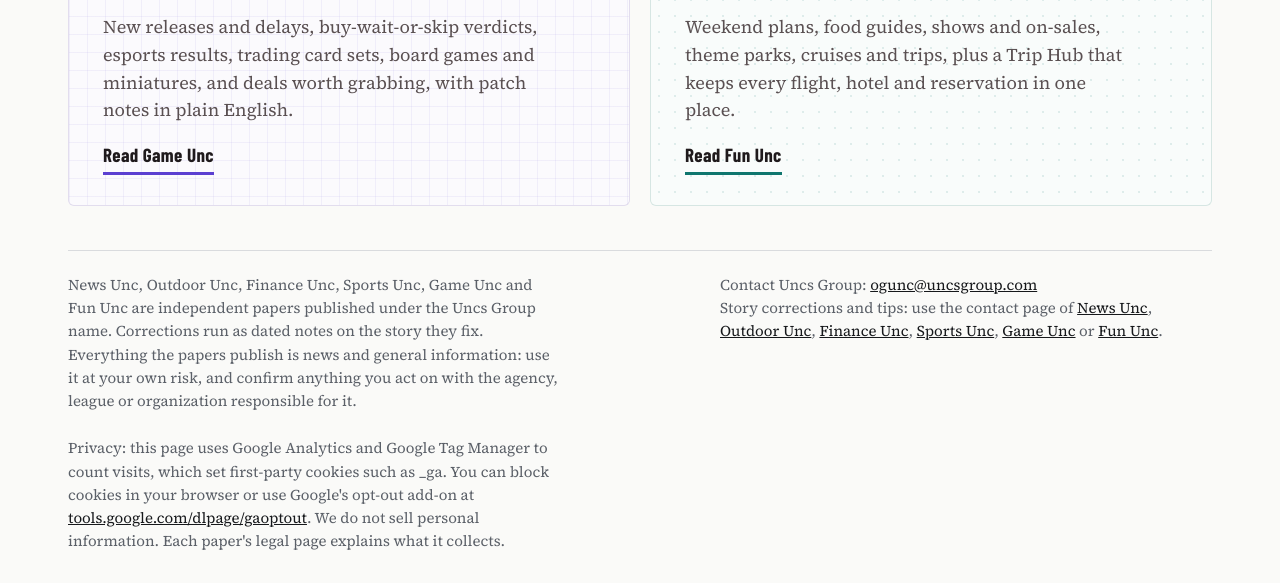
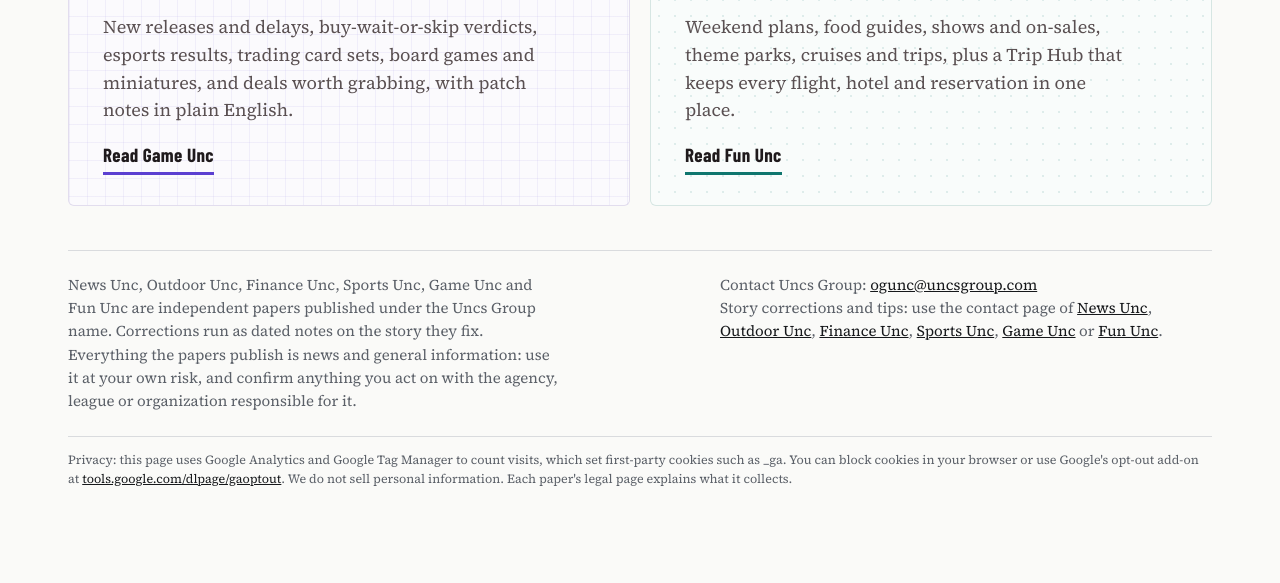
Before and after one commit to outdooruncs-maker/uncsgroup, a plain HTML site: page public/index.html in a window 1280 px wide. Shown: the part 1537-2120 px from the top of the page. After the commit the page ends 2056 px from the top, so only its background shows below. Drawn offline with nearby package versions, Linux system fonts and the light colour scheme; a web font is replaced by a local one.

Commit message:
Footer: privacy note in smaller type on its own full-width line at the bottom
Co-Authored-By: Claude Opus 5.5 <noreply@anthropic.com>
Claude-Session: https://claude.ai/code/session_01FbZtVyegeaxh6QX5cjgueP

```diff
--- a/public/index.html
+++ b/public/index.html
@@ -92,6 +92,7 @@ a{color:inherit}
 .foot{border-top:1px solid var(--rule);padding:22px 0 30px;color:var(--meta);font-size:15px;display:flex;justify-content:space-between;gap:24px;flex-wrap:wrap}
 .foot p{margin:0;max-width:62ch}
 .foot a{color:var(--ink)}
+.foot .fine{flex:0 0 100%;max-width:none;font-size:12.5px;line-height:1.5;padding-top:14px;border-top:1px solid var(--rule)}
 @media (prefers-reduced-motion:reduce){ .paper::before{transition:none} }
 </style>
 </head>
@@ -365,7 +366,7 @@ height="0" width="0" style="display:none;visibility:hidden"></iframe></noscript>
 <footer class="foot">
   <p>News Unc, Outdoor Unc, Finance Unc, Sports Unc, Game Unc and Fun Unc are independent papers published under the Uncs Group name. Corrections run as dated notes on the story they fix. Everything the papers publish is news and general information: use it at your own risk, and confirm anything you act on with the agency, league or organization responsible for it.</p>
   <p>Contact Uncs Group: <a href="mailto:ogunc@uncsgroup.com">ogunc@uncsgroup.com</a><br>Story corrections and tips: use the contact page of <a href="https://www.newsunc.com/contact/">News Unc</a>, <a href="https://www.outdoorunc.com/contact/">Outdoor Unc</a>, <a href="https://www.financeunc.com/contact/">Finance Unc</a>, <a href="https://www.sportsunc.com/contact/">Sports Unc</a>, <a href="https://www.gameunc.com/contact/">Game Unc</a> or <a href="https://www.fununc.com/contact/">Fun Unc</a>.</p>
-  <p>Privacy: this page uses Google Analytics and Google Tag Manager to count visits, which set first-party cookies such as _ga. You can block cookies in your browser or use Google's opt-out add-on at <a href="https://tools.google.com/dlpage/gaoptout">tools.google.com/dlpage/gaoptout</a>. We do not sell personal information. Each paper's legal page explains what it collects.</p>
+  <p class="fine">Privacy: this page uses Google Analytics and Google Tag Manager to count visits, which set first-party cookies such as _ga. You can block cookies in your browser or use Google's opt-out add-on at <a href="https://tools.google.com/dlpage/gaoptout">tools.google.com/dlpage/gaoptout</a>. We do not sell personal information. Each paper's legal page explains what it collects.</p>
 </footer>
 </div>
 </body>
```
